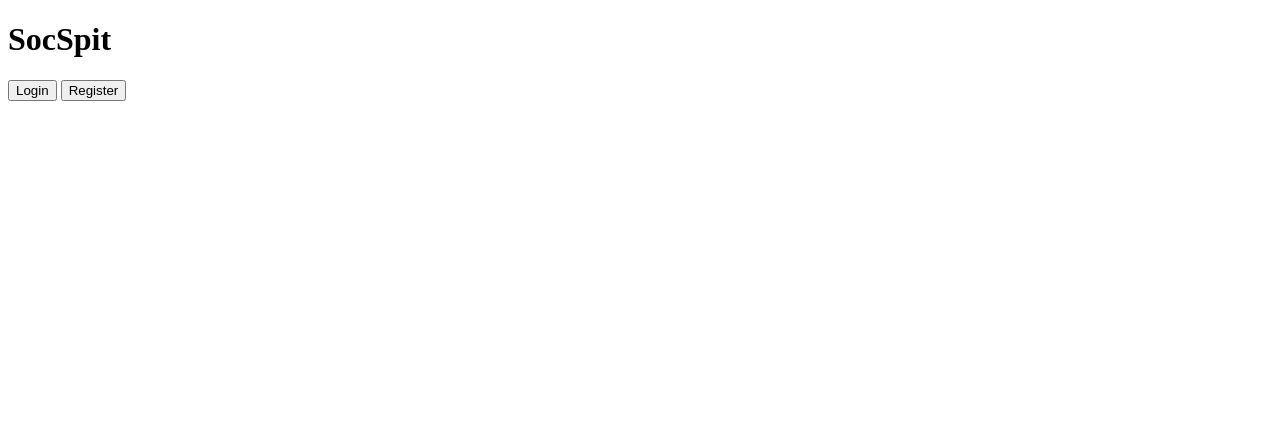
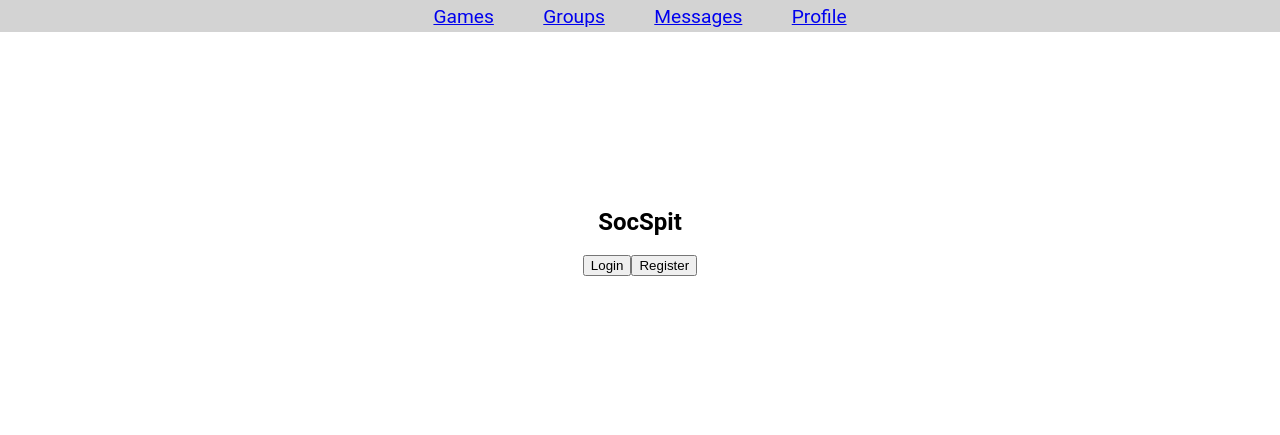
Before and after one commit to Flaudz/TeamWork, a plain HTML site: page HomePage.html in a window 1280 px wide. Drawn offline with Linux system fonts and the light colour scheme.

Commit message:
Made homepage

```diff
--- a/HomePage.html
+++ b/HomePage.html
@@ -1,6 +1,10 @@
 <!DOCTYPE html>
 <html lang="en">
 	<head>
+		<link
+			href="https://fonts.googleapis.com/css2?family=Roboto:wght@1,500&display=swap"
+			rel="stylesheet"
+		/>
 		<link rel="stylesheet" href="css/HomePage.css" />
 		<meta charset="UTF-8" />
 		<meta name="viewport" content="width=device-width, initial-scale=1.0" />
@@ -8,12 +12,24 @@
 		<title>SocSpit</title>
 	</head>
 	<body>
-		<main>
-			<h1 id="Title">SocSpit</h1>
-			<div class="login-Register flex">
-				<button class="LoginBtn">Login</button>
-				<button class="RegisterBtn">Register</button>
-			</div>
+		<nav id="navigation">
+			<ul class="menu flex">
+				<li>
+					<a href="#"><img src="" alt="" />Games</a>
+				</li>
+				<li><a href="#">Groups</a></li>
+				<li><a href="#">Messages</a></li>
+				<li><a href="#">Profile</a></li>
+			</ul>
+		</nav>
+		<main class="flex">
+			<section>
+				<h1 id="Title">SocSpit</h1>
+				<div class="login-Register flex">
+					<button class="LoginBtn">Login</button>
+					<button class="RegisterBtn">Register</button>
+				</div>
+			</section>
 		</main>
 	</body>
 </html>
--- a/css/HomePage.css
+++ b/css/HomePage.css
@@ -0,0 +1,50 @@
+body {
+	margin: 0;
+	font-family: "Roboto", sans-serif;
+}
+
+/* Menu */
+.flex {
+	display: flex;
+}
+
+li {
+	list-style: none;
+}
+
+.menu {
+	padding: 0;
+	justify-content: space-evenly;
+	width: 40vw;
+	margin: 0 auto;
+	height: 100%;
+	align-items: center;
+}
+
+.menu li a {
+	font-size: larger;
+}
+
+#navigation {
+	height: 4vh;
+	background-color: lightgrey;
+}
+
+/* Section */
+
+#Title {
+	text-align: center;
+}
+
+main {
+	margin: 0 auto;
+	justify-content: center;
+	align-items: center;
+	height: 50vh;
+}
+
+.login-Register {
+	margin: 0 auto;
+	width: 20%;
+	justify-content: center;
+}
```
